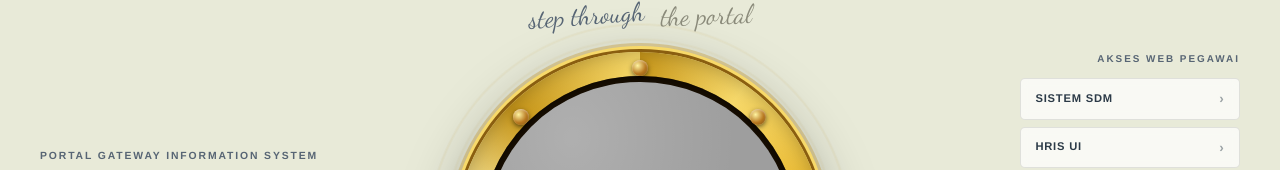
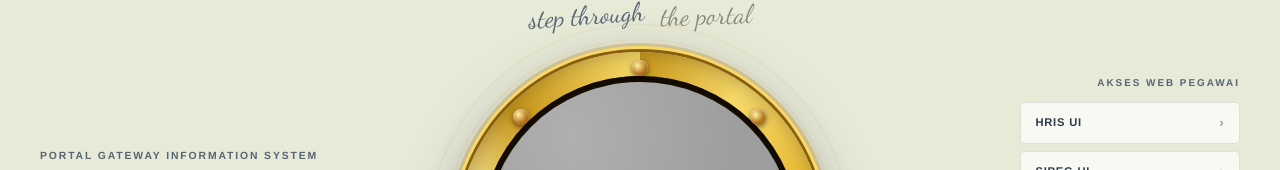
Before and after one commit to husnimr/dsdmpt, a Next.js app in the folder frontend/: page / in a window 1280 px wide. Shown: the part 183-353 px from the top of the page. Built offline with nearby package versions, Linux system fonts and the light colour scheme; no server answers.

Commit message:
update splashintro

```diff
--- a/frontend/app/components/SplashIntro.js
+++ b/frontend/app/components/SplashIntro.js
@@ -5,7 +5,7 @@ import React, { useState, useEffect, useRef } from 'react';
 const BACKEND_URL = 'http://localhost:8081';
 
 const AKSES_LINKS = [
-  { label: 'Sistem SDM',   href: 'https://hris.ui.ac.id',                id: 'splash-link-sdm' },
+  // { label: 'Sistem SDM',   href: 'https://hris.ui.ac.id',                id: 'splash-link-sdm' },
   { label: 'HRIS UI',      href: 'https://hris.ui.ac.id',                id: 'splash-link-hris' },
   { label: 'SIPEG UI',     href: 'https://sipeg.ui.ac.id',               id: 'splash-link-sipeg' },
   { label: 'SISTER',       href: 'https://sister.kemdiktisaintek.go.id', id: 'splash-link-sister' },
@@ -114,8 +114,8 @@ export default function SplashIntro({ onEnter }) {
 
   /* ── Surrounding splash fades while morph happens ── */
   const getSplashStyle = () => ({
-    opacity:      phase === 'fading' || phase === 'done' ? 0 : 1,
-    transition:   phase === 'fading' ? 'opacity 0.5s ease' : 'none',
+    opacity:      (phase === 'fading' || phase === 'done') ? 0 : 1,
+    transition:   (phase === 'fading' || phase === 'done') ? 'opacity 0s ease' : 'none',
     pointerEvents: phase !== 'idle' ? 'none' : 'auto',
   });
 
```
Also changed, not shown: 1 other file (tests, documents, lock files or other folders).
